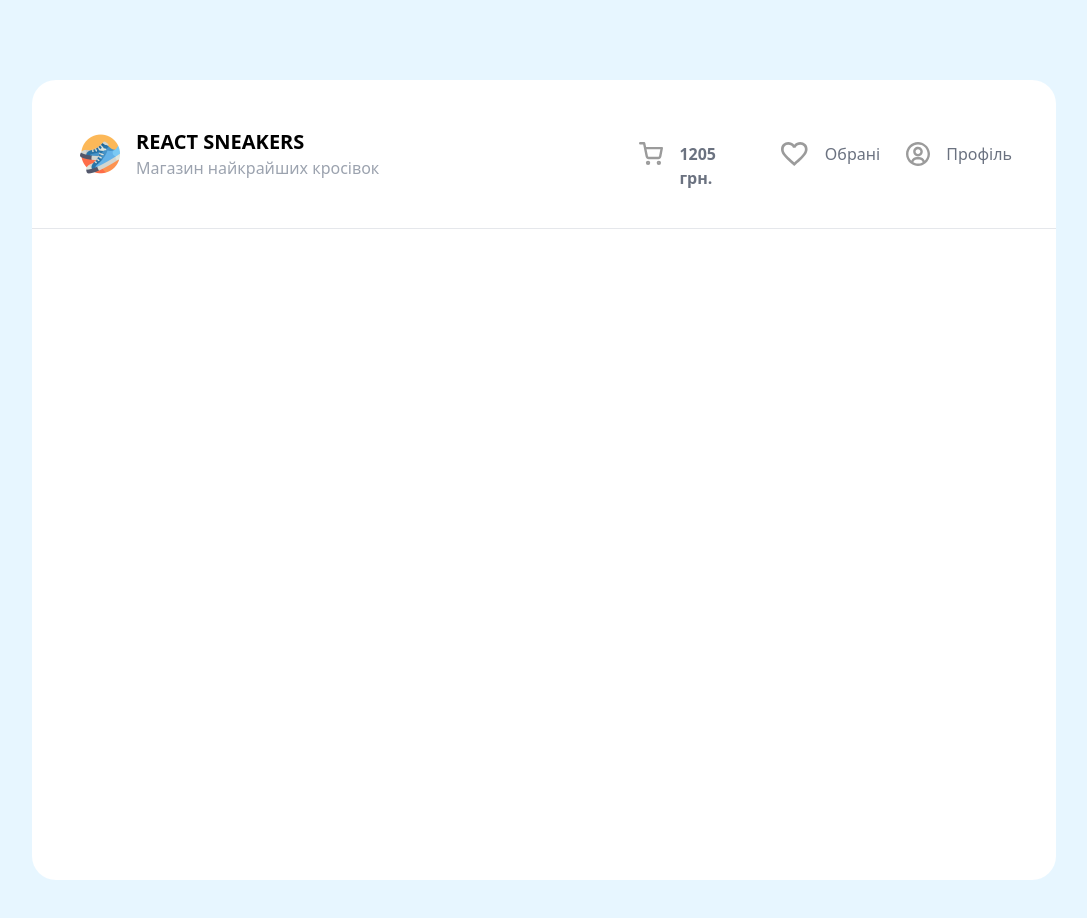
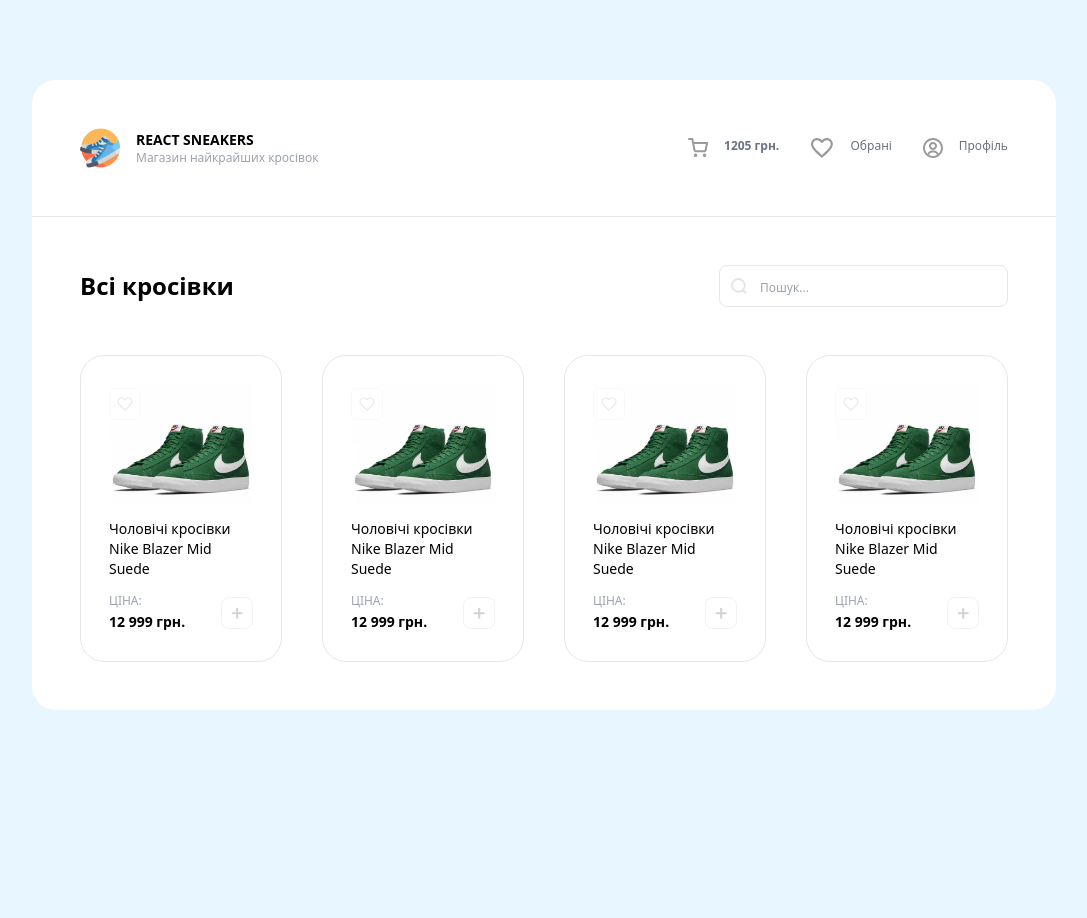
Before and after one commit to Maksym-Siroshtan/react-sneakers, a React (Vite) app: page / in a window 1280 px wide. Shown: the top 918 px of the page, without its empty margins (96-1183 px from the left). After the commit the page ends 800 px from the top, so only its background shows below. Built offline with nearby package versions, Linux system fonts and the light colour scheme.

Commit message:
Added Card component and CardList component.

```diff
--- a/src/App.jsx
+++ b/src/App.jsx
@@ -1,9 +1,25 @@
 import Header from "./components/Header";
+import CardList from "./components/CardList";
 
 function App() {
   return (
-    <div className="max-w-5xl mx-auto bg-white h-screen rounded-3xl m-20">
+    <div className="max-w-5xl mx-auto bg-white rounded-3xl m-20">
       <Header />
+
+      <div className="p-12">
+        <div className="flex items-center justify-between mb-12">
+          <h1 className="text-2xl font-bold">Всі кросівки</h1>
+          <div className="relative flex items-center">
+            <img src="/search.svg" alt="Search" className="absolute left-3" />
+            <input
+              type="text"
+              placeholder="Пошук..."
+              className="pl-10 py-2 pr-4 outline-none border border-gray-200 rounded-lg overflow-hidden focus:border-gray-600 placeholder:text-xs"
+            />
+          </div>
+        </div>
+        <CardList />
+      </div>
     </div>
   );
 }
--- /dev/null
+++ b/src/components/Card.jsx
@@ -0,0 +1,28 @@
+function Card() {
+  return (
+    <li className="relative border border-gray-200 bg-white rounded-3xl p-7 hover:shadow-xl hover:scale-105 transition-all">
+      <img
+        src="/like-1.svg"
+        alt="Like"
+        className="absolute left-7 top-8 cursor-pointer"
+      />
+      <img
+        src="/sneakers/sneakers-1.jpg"
+        alt="Sneakers-1"
+        className="w-36 mb-3.5"
+      />
+      <h4 className="text-sm font-medium mb-3.5">
+        Чоловічі кросівки Nike Blazer Mid Suede
+      </h4>
+      <div className="flex items-center justify-between">
+        <div>
+          <p className="text-xs font-medium uppercase text-gray-400">Ціна:</p>
+          <b className="text-sm">12 999 грн.</b>
+        </div>
+        <img src="/plus.svg" alt="Plus" className="cursor-pointer" />
+      </div>
+    </li>
+  );
+}
+
+export default Card;
--- /dev/null
+++ b/src/components/CardList.jsx
@@ -0,0 +1,13 @@
+import Card from "./Card";
+function CardList() {
+  return (
+    <ul className="grid grid-cols-4 gap-10">
+      <Card />
+      <Card />
+      <Card />
+      <Card />
+    </ul>
+  );
+}
+
+export default CardList;
--- a/src/components/Header.jsx
+++ b/src/components/Header.jsx
@@ -4,8 +4,8 @@
       <div className="flex items-center gap-4">
         <img src="/logo.png" alt="Logo" className="w-10" />
         <div>
-          <h3 className="text-xl font-bold uppercase">React Sneakers</h3>
-          <p className="text-gray-400">Магазин найкрайших кросівок</p>
+          <h3 className="text-sm font-bold uppercase">React Sneakers</h3>
+          <p className="text-xs font-medium text-gray-400">Магазин найкрайших кросівок</p>
         </div>
       </div>
 
@@ -13,15 +13,15 @@
         <ul className="flex gap-8">
           <li className="flex gap-4 cursor-pointer hover:underline">
             <img src="/cart.svg" alt="Cart" />
-            <b className="text-gray-500 hover:text-black">1205 грн.</b>
+            <b className="text-xs text-gray-500 hover:text-black">1205 грн.</b>
           </li>
           <li className="flex gap-4 cursor-pointer hover:underline">
             <img src="/heart.svg" alt="Heart" />
-            <span className="text-gray-500 hover:text-black">Обрані</span>
+            <span className="text-xs font-medium  text-gray-500 hover:text-black">Обрані</span>
           </li>
           <li className="flex gap-4 cursor-pointer hover:underline">
             <img src="/profile.svg" alt="Profile" />
-            <span className="text-gray-500 hover:text-black">Профіль</span>
+            <span className="text-xs font-medium text-gray-500 hover:text-black">Профіль</span>
           </li>
         </ul>
       </nav>
```
